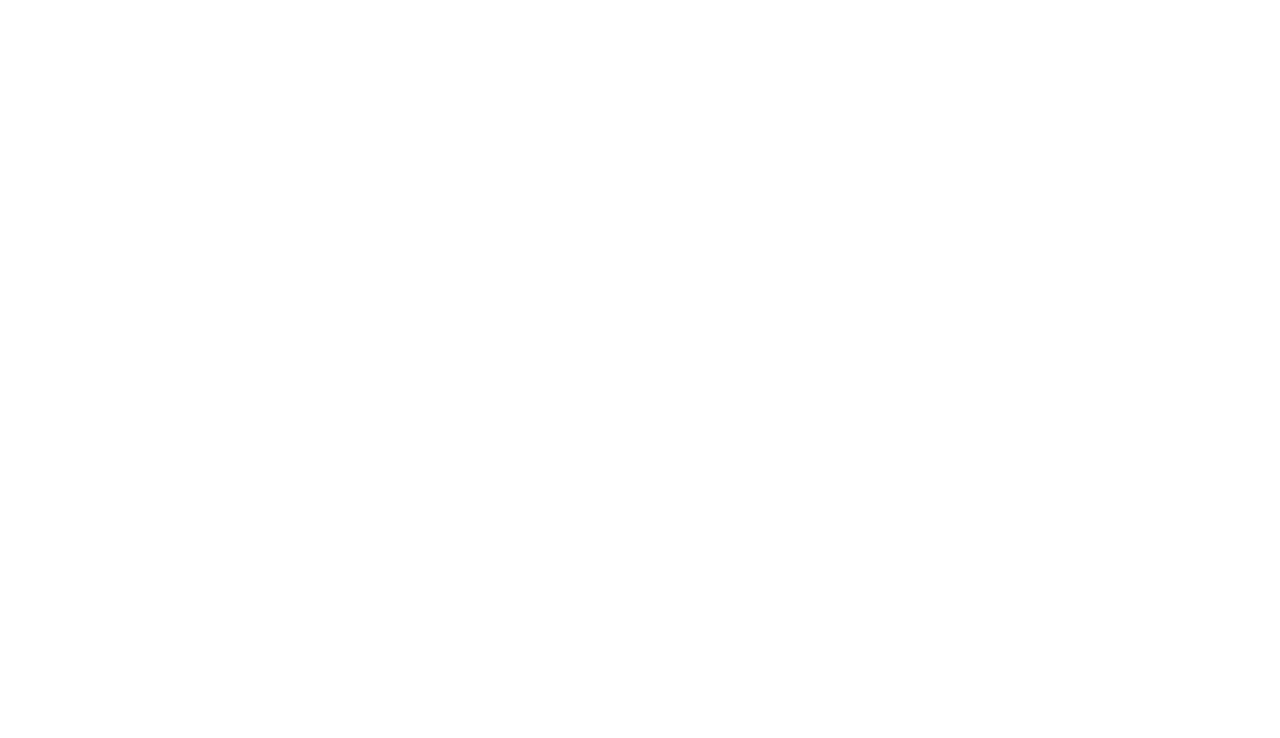
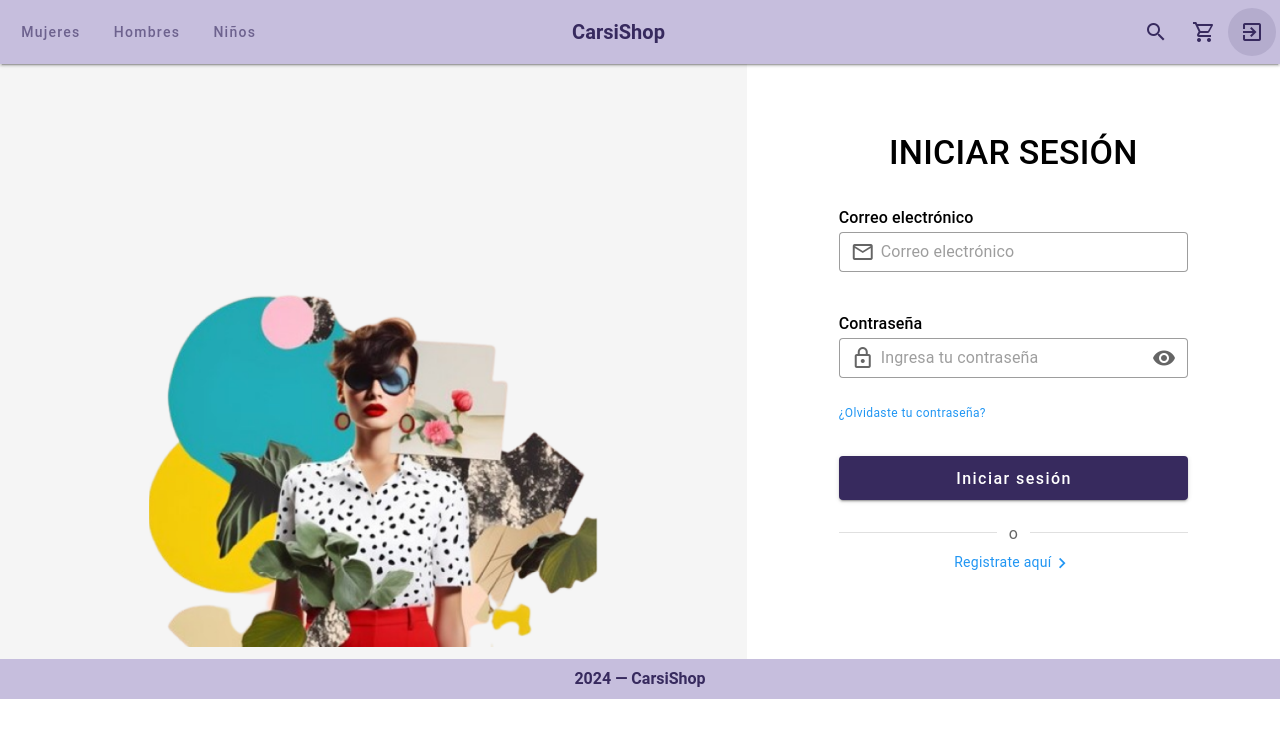
Before and after one commit to JoksanBahena/CARSISHOP-UI, a Vue app: page /login in a window 1280 px wide. Before the commit this address had no page. Shown: the top 738 px of the page. Built offline with nearby package versions, Linux system fonts and the light colour scheme.

Commit message:
[ADD] maquetado del login

```diff
--- a/src/router/index.js
+++ b/src/router/index.js
@@ -1,10 +1,16 @@
 import { createRouter, createWebHistory } from "vue-router";
 
 const routes = [
-    {
-        path: "/",
-        name: "Home",
-    },
+  {
+    path: "/",
+    name: "Home",
+    component: () => import("../views/home/HomeView.vue"),
+  },
+  {
+    path: "/login",
+    name: "Login",
+    component: () => import("../views/auth/LoginView.vue"),
+  },
 ];
 
 const router = createRouter({
--- /dev/null
+++ b/src/views/auth/LoginView.vue
@@ -0,0 +1,100 @@
+<template>
+  <auth-layout>
+    <v-container>
+      <p class="mb-8 text-h4 font-weight-medium text-center">INICIAR SESIÓN</p>
+      <form action="" class="mx-16">
+        <v-alert
+          v-show="!error"
+          class="mb-8"
+          variant="tonal"
+          icon="mdi-alert-circle-outline"
+          type="error"
+          :text="error.message"
+          closable
+        />
+
+        <div class="mb-4">
+          <div class="text-subtitle-1 font-weight-medium">
+            Correo electrónico
+          </div>
+          <v-text-field
+            density="compact"
+            placeholder="Correo electrónico"
+            prepend-inner-icon="mdi-email-outline"
+            variant="outlined"
+          />
+        </div>
+
+        <div class="mb-8">
+          <div class="text-subtitle-1 font-weight-medium">Contraseña</div>
+          <v-text-field
+            :append-inner-icon="visible ? 'mdi-eye-off' : 'mdi-eye'"
+            :type="visible ? 'text' : 'password'"
+            density="compact"
+            placeholder="Ingresa tu contraseña"
+            prepend-inner-icon="mdi-lock-outline"
+            variant="outlined"
+            @click:append-inner="visible = !visible"
+          />
+          <a
+            class="text-caption text-right text-decoration-none text-blue"
+            href="#"
+            rel="noopener noreferrer"
+            target="_blank"
+          >
+            ¿Olvidaste tu contraseña?</a
+          >
+        </div>
+
+        <v-btn
+          class="mb-8 text-none"
+          :style="{
+            background: colors.primary_dark,
+            color: colors.white,
+          }"
+          size="large"
+          block
+        >
+          Iniciar sesión
+        </v-btn>
+
+        <v-row>
+          <v-col><v-divider /></v-col>
+          <p class="text-subtitle-1 text-medium-emphasis" color="grey-darken-3">
+            o
+          </p>
+          <v-col><v-divider /></v-col>
+        </v-row>
+
+        <v-card-text class="text-center">
+          <a
+            class="text-blue text-decoration-none"
+            href="#"
+            rel="noopener noreferrer"
+            target="_blank"
+          >
+            Registrate aquí<v-icon icon="mdi-chevron-right"></v-icon>
+          </a>
+        </v-card-text>
+      </form>
+    </v-container>
+  </auth-layout>
+</template>
+
+<script setup>
+import AuthLayout from "@/layouts/auth/AuthLayout.vue";
+import Colors from "@/utils/Colors.js";
+import { ref } from "vue";
+
+const visible = ref(false);
+
+const colors = {
+  primary: Colors.cs_primary,
+  primary_dark: Colors.cs_primary_dark,
+  white: Colors.cs_white,
+};
+
+const error = ref({ error: "", message: "" });
+
+
+</script>
--- /dev/null
+++ b/src/views/home/HomeView.vue
@@ -0,0 +1,9 @@
+<template>
+  <default-layout>
+    <h1>Landing / Home</h1>
+  </default-layout>
+</template>
+
+<script setup>
+import DefaultLayout from "@/layouts/user/DefaultLayout.vue";
+</script>
```
Also changed, not shown: src/assets/imgs/background.png (added), src/assets/imgs/background_auth.png (added).
